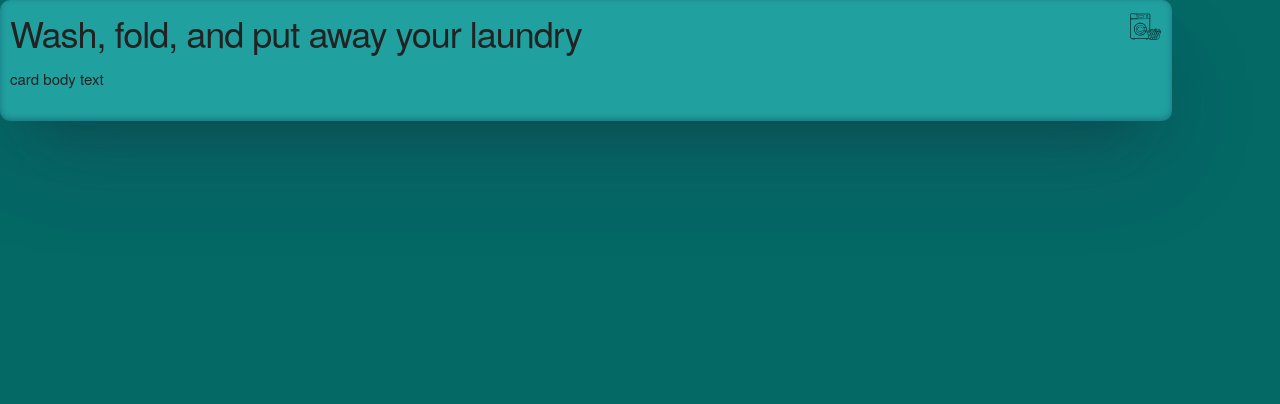
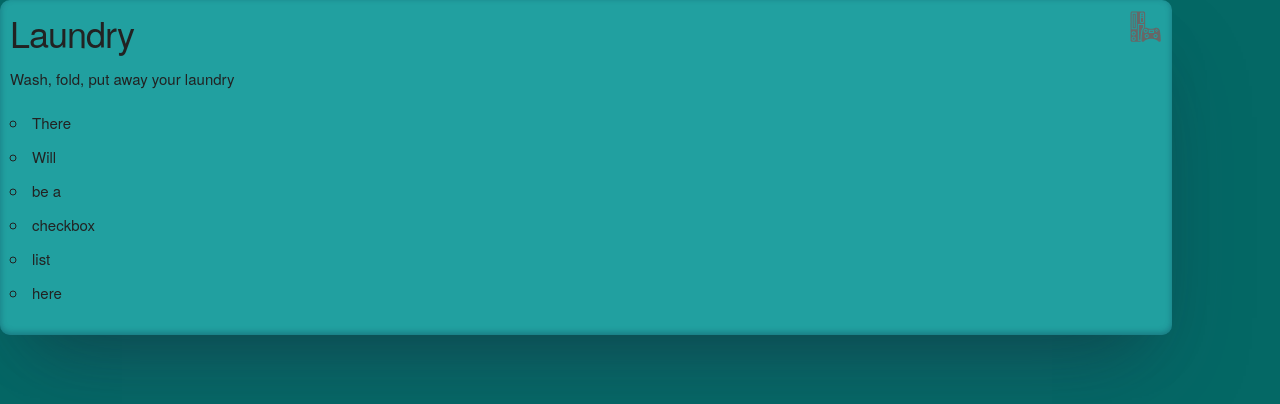
Before and after one commit to AndreaRene/name_tbd, a React (Vite) app in the folder client/: page / in a window 1280 px wide. Shown: the top 404 px of the page. Built offline with nearby package versions, Linux system fonts and the light colour scheme.

Commit message:
tinkering with chore card while I think on database and routing stuff

```diff
--- a/client/src/components/cards/chores/ChoreCard.jsx
+++ b/client/src/components/cards/chores/ChoreCard.jsx
@@ -1,5 +1,5 @@
 import React from 'react';
-import  WasherSVG from '../../../assets/imgs/svgs/svgs.jsx';
+import { ReactComponent as VideoGameSVG } from '../../../assets/imgs/svgs/videoGame.svg';
 
 import '../index.css';
 import './ChoreCard.css';
@@ -8,11 +8,20 @@ const ChoreCard = () => {
     return (
         <div className='choreCard card'>
             <header className='cardHeader'>
-                <h3 className='cardTitle'>Wash, fold, and put away your laundry</h3>
-                 <WasherSVG />
+                <h3 className='cardTitle'>Laundry</h3>
+                 <VideoGameSVG />
             </header>
             <section className='cardBody'>
-                <p>card body text</p>
+                <p>Wash, fold, put away your laundry</p>
+                <ul>
+                    <li>There</li>
+                    <li>Will</li>
+                    <li>be a</li>
+                    <li>checkbox</li>
+                    <li>list</li>
+                    <li>here</li>
+
+                </ul>
             </section>
         </div>
     )
--- a/client/src/components/cards/rewards/RewardCard.jsx
+++ b/client/src/components/cards/rewards/RewardCard.jsx
@@ -1,5 +1,6 @@
 import React from 'react';
-import  VideoGameSVG from '../../../assets/imgs/svgs/svgs.js';
+import { ReactComponent as VideoGameSVG } from '../../../assets/imgs/svgs/videoGame.svg.svg';
+
 
 
 import '../index.css';
--- a/client/vite.config.js
+++ b/client/vite.config.js
@@ -1,9 +1,11 @@
 import { defineConfig } from 'vite'
+import svgr from 'vite-plugin-svgr'
 import react from '@vitejs/plugin-react'
 
 // https://vitejs.dev/config/
 export default defineConfig({
-  plugins: [react()],
+  plugins: [react(),
+            svgr()],
   server: {
     port: 3000,
     open: true,
--- a/package.json
+++ b/package.json
@@ -20,6 +20,7 @@
     "concurrently": "^8.2.0"
   },
   "dependencies": {
-    "dotenv": "^16.3.1"
+    "dotenv": "^16.3.1",
+    "vite-plugin-svgr": "^3.2.0"
   }
 }
```
Also changed, not shown: client/src/assets/imgs/svgs/videoGame.svg, 1 other file (tests, documents, lock files or other folders).
